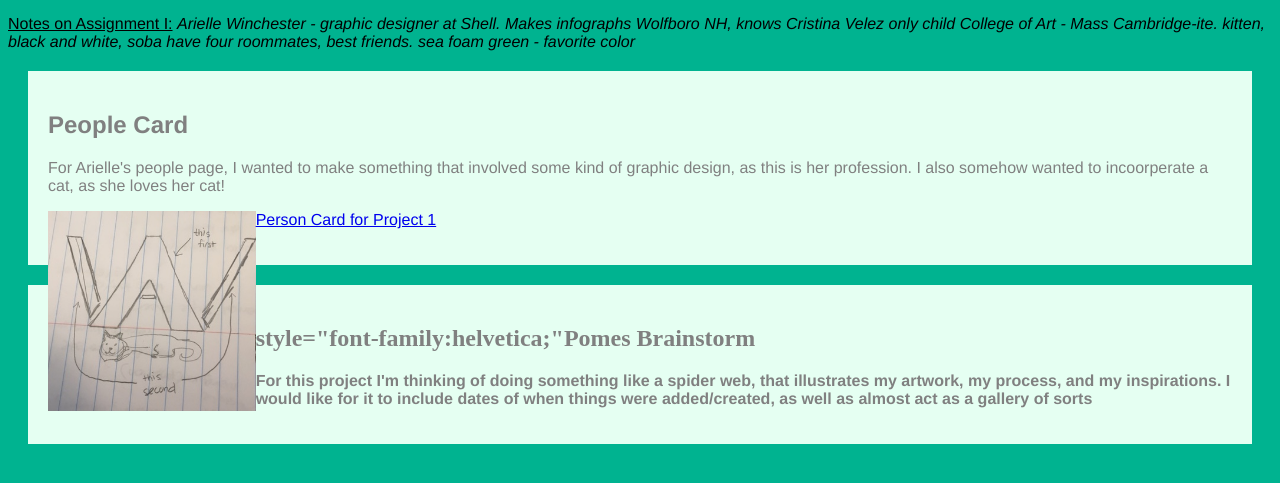
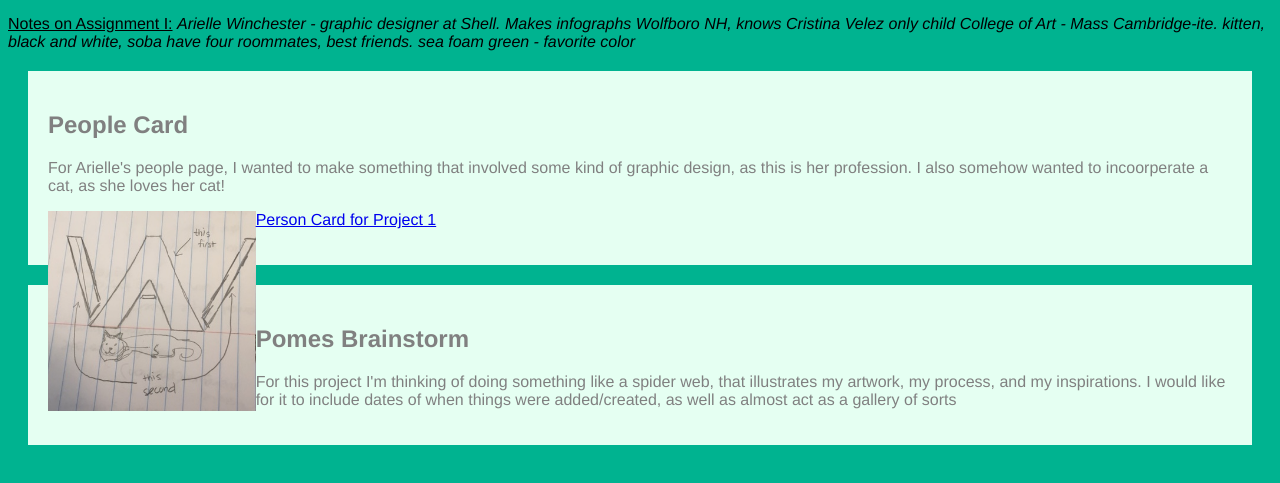
Before and after one commit to rachelred/rachelred.github.io, a plain HTML site: page index.html in a window 1280 px wide. Shown: the part 103-586 px from the top of the page. Drawn offline with Linux system fonts and the light colour scheme.

Commit message:
Update index.html

```diff
--- a/index.html
+++ b/index.html
@@ -39,7 +39,7 @@ background-color:#e5fff2;
 <a href='https://gist.github.com/anonymous/e3908cc741117b0ea4d1'><p><P style="font-family:helvetica;"<b>Person Card for Project 1 </a></p>
 </div>
 <div class="brainstorms">
-  <h2>style="font-family:helvetica;"<b>Pomes Brainstorm</h2>
+  <h2 style="font-family:helvetica;"<b>Pomes Brainstorm</h2></b>
   <p><p style="font-family:helvetica;">For this project I'm thinking of doing something like a spider web, that illustrates my artwork, my process, and my inspirations. I would like for it to include dates of when things were added/created, as well as almost act as a gallery of sorts</p>
 </div>
 
```
